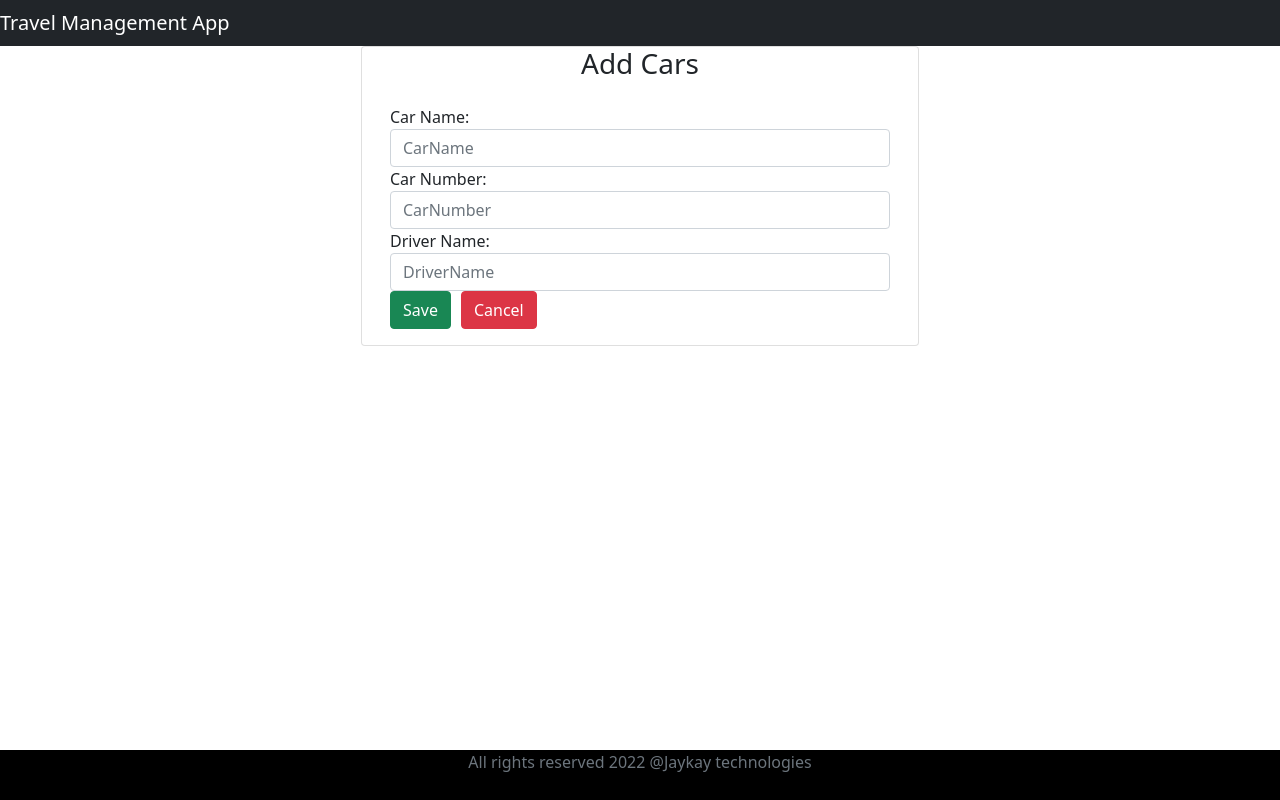
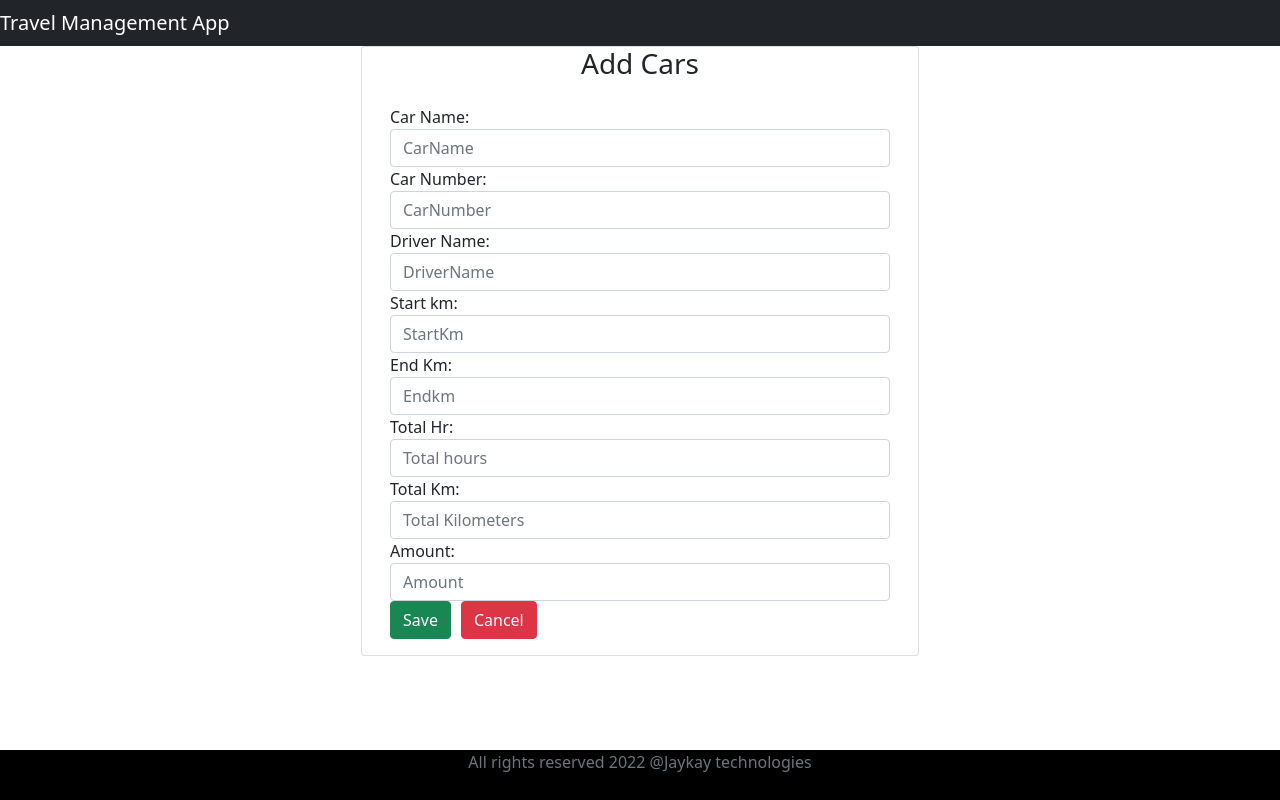
Before and after one commit to jagadhis/react-springboot-app, a React (Create React App) app in the folder frontend/: page /Addcars in a window 1280 px wide. Built offline with nearby package versions, Linux system fonts and the light colour scheme.

Commit message:
Fixed issues

```diff
--- a/frontend/src/Components/Addcars.jsx
+++ b/frontend/src/Components/Addcars.jsx
@@ -6,6 +6,12 @@ const Addcars = () => {
   const [carname, SetCarname] = useState("");
   const [carnum, SetCarnum] = useState("");
   const [drivername, Setdrivername] = useState("");
+  const [startkm, Setstartkm] = useState("");
+  const [endkm, Setendkm] = useState("");
+  const [totalHr, SettotalHr] = useState("");
+  const [totalKm, SettotalKm] = useState("");
+  const [amount, Setamount] = useState("");
+  const [update, SetUpdate] = useState("");
   let history = useNavigate();
   const BASEURL = "http://localhost:8080/api/v1/Addcars";
 
@@ -15,6 +21,11 @@ const Addcars = () => {
       carname,
       carnum,
       drivername,
+      startkm,
+      endkm,
+      totalHr,
+      totalKm,
+      amount,
     };
     axios.post(BASEURL, cars).then((res) => {
       console.log(res.data);
@@ -63,6 +74,56 @@ const Addcars = () => {
                     onChange={(e) => Setdrivername(e.target.value)}
                   />
                 </div>
+                <div className="form-group">
+                  <label>Start km:</label>
+                  <input
+                    placeholder="StartKm"
+                    name="startkm"
+                    className="form-control"
+                    value={startkm}
+                    onChange={(e) => Setstartkm(e.target.value)}
+                  />
+                </div>
+                <div className="form-group">
+                  <label>End Km:</label>
+                  <input
+                    placeholder="Endkm"
+                    name="endkm"
+                    className="form-control"
+                    value={endkm}
+                    onChange={(e) => Setendkm(e.target.value)}
+                  />
+                </div>
+                <div className="form-group">
+                  <label>Total Hr:</label>
+                  <input
+                    placeholder="Total hours"
+                    name="totalHr"
+                    className="form-control"
+                    value={totalHr}
+                    onChange={(e) => SettotalHr(e.target.value)}
+                  />
+                </div>
+                <div className="form-group">
+                  <label>Total Km:</label>
+                  <input
+                    placeholder="Total Kilometers"
+                    name="totalKm"
+                    className="form-control"
+                    value={totalKm}
+                    onChange={(e) => SettotalKm(e.target.value)}
+                  />
+                </div>
+                <div className="form-group">
+                  <label>Amount:</label>
+                  <input
+                    placeholder="Amount"
+                    name="amount"
+                    className="form-control"
+                    value={amount}
+                    onChange={(e) => Setamount(e.target.value)}
+                  />
+                </div>
                 <button className="btn btn-success" onClick={save}>
                   Save
                 </button>
```
